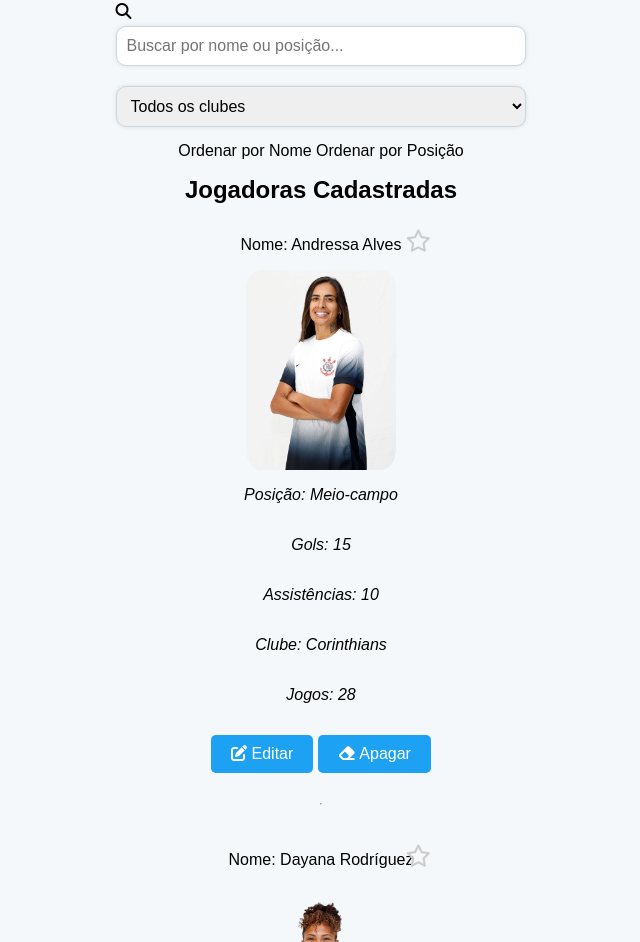
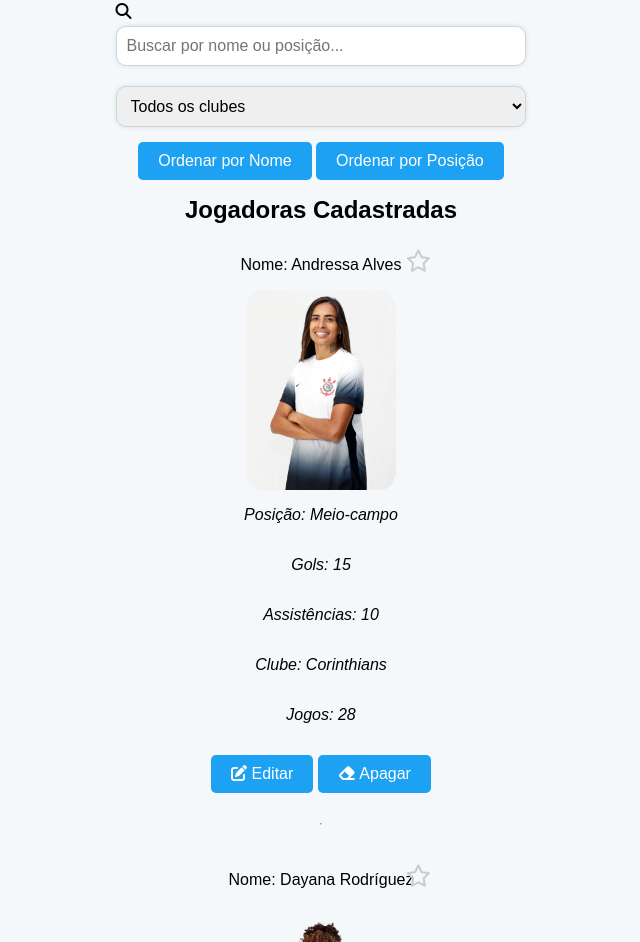
Before and after one commit to JPGodinho/CP1-WebDev-CRUD, a plain HTML site: page index.html in a window 1280 px wide. Shown: the part 819-1761 px from the top of the page, without its empty margins (319-959 px from the left). Drawn offline with Linux system fonts and the light colour scheme.

Commit message:
fix: Digitação errada no html

```diff
--- a/index.html
+++ b/index.html
@@ -58,8 +58,8 @@
         </select>
     </div>
     <div class="ordenar">
-        <butoon id="ordenarNome">Ordenar por Nome</butoon>
-        <butoon id="ordenarPosicao">Ordenar por Posição</butoon>
+        <button id="ordenarNome">Ordenar por Nome</button>
+        <button id="ordenarPosicao">Ordenar por Posição</button>
     </div>
 
     <h1>Jogadoras Cadastradas</h1>
```
